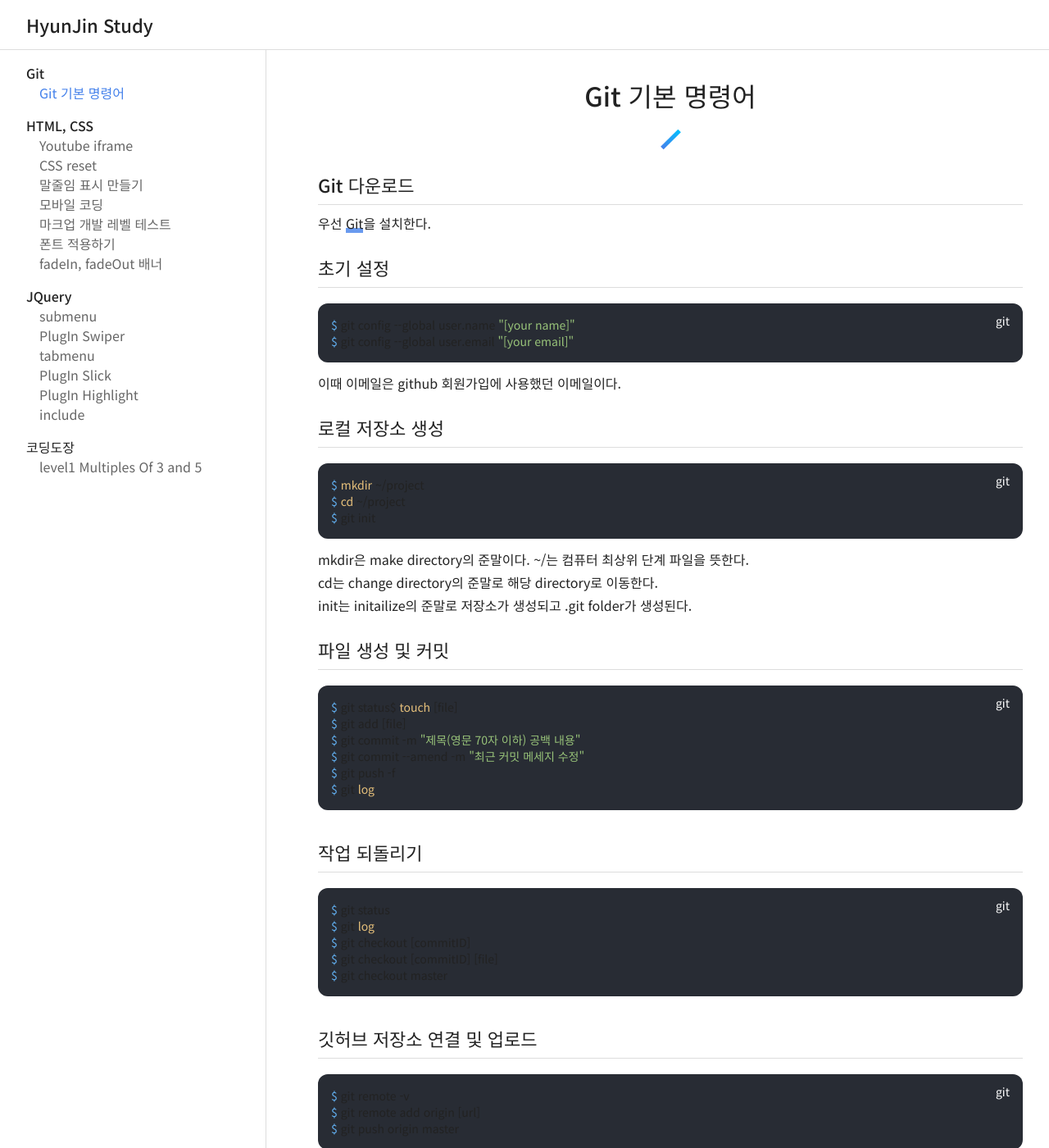
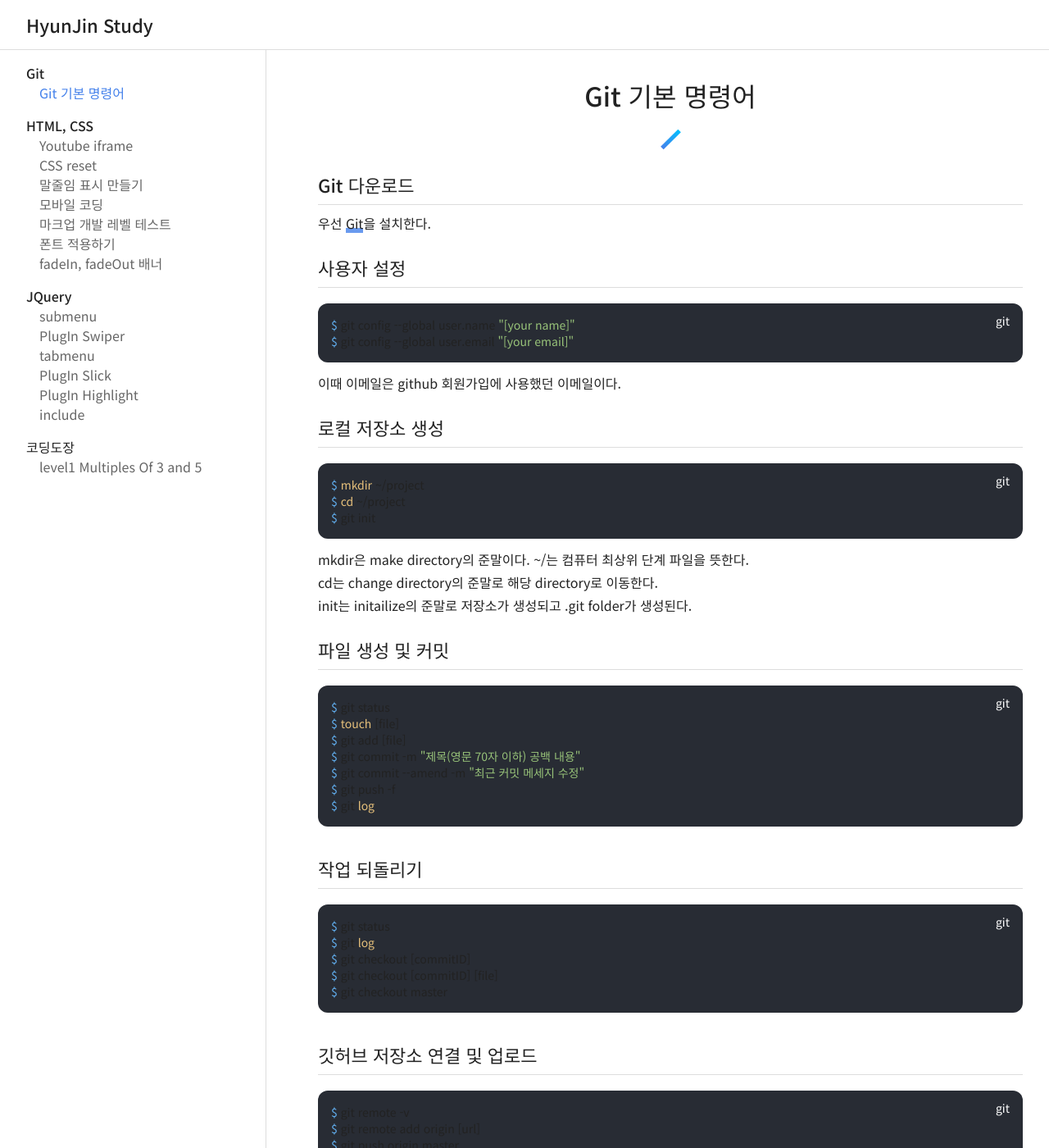
Before and after one commit to hhj171258/hhj171258.github.io, a Jekyll site: the page built from _posts/Git/2020-05-18-Git-baic-command.html, in a window 1280 px wide and 1400 px high. Shown: the whole window at 82% size. Built offline with Jekyll 4.4.1, drawn with Linux system fonts in a browser that asks for light colours; nearby versions of some CDN libraries.

Commit message:
[Fix] typo

```diff
--- a/_posts/Git/2020-05-18-Git-baic-command.html
+++ b/_posts/Git/2020-05-18-Git-baic-command.html
@@ -6,7 +6,7 @@ category: "Git"
 ---
 <h3>Git 다운로드</h3>
 <p>우선 <a href="https://gitforwindows.org" target="_blank" title="새창열림">Git</a>을 설치한다.</p>
-<h3>초기 설정</h3>
+<h3>사용자 설정</h3>
 <pre>
 	<code class="shell">$ git config --global user.name "[your name]"
 $ git config --global user.email "[your email]"</code>
@@ -25,7 +25,8 @@ $ git init</code>
 </p>
 <h3>파일 생성 및 커밋</h3>
 <pre>
-	<code class="shell">$ git status$ touch [file]
+	<code class="shell">$ git status
+$ touch [file]
 $ git add [file]
 $ git commit -m "제목(영문 70자 이하) 공백 내용"
 $ git commit --amend -m "최근 커밋 메세지 수정"
@@ -48,5 +49,5 @@ $ git push origin master</code>
 </pre>
 <p>ctrl + v 는 insert를 누르면 된다.</p>
 <h3>깃허브 저장소 복제</h3>
-<pre><code class="shell">$git clone [url]</code></pre>
+<pre><code class="shell">$ git clone [url]</code></pre>
 <small>2020-05-18</small>
```
